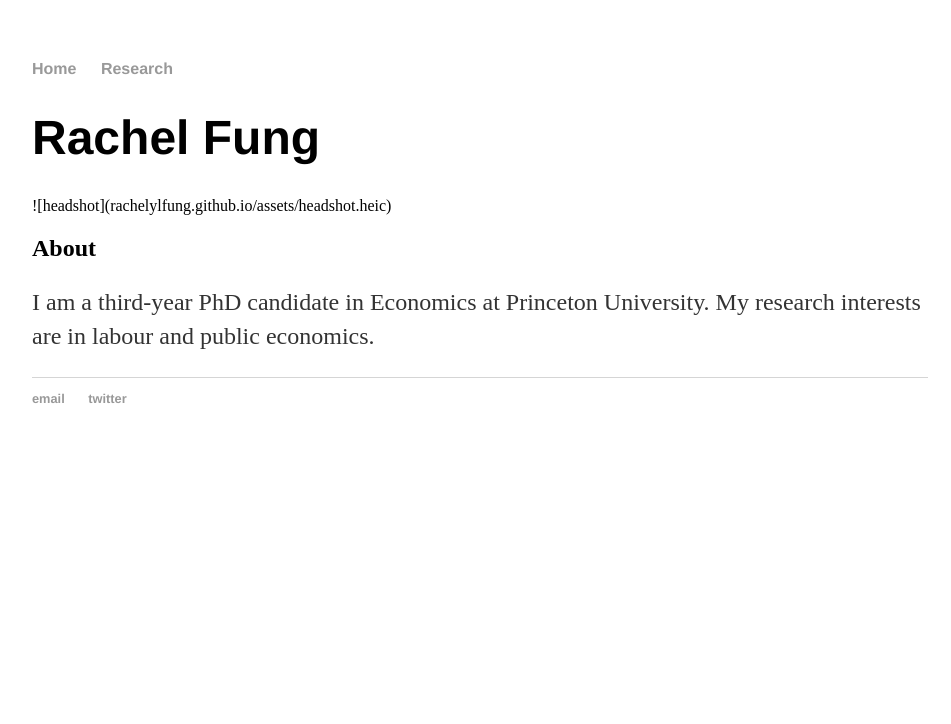
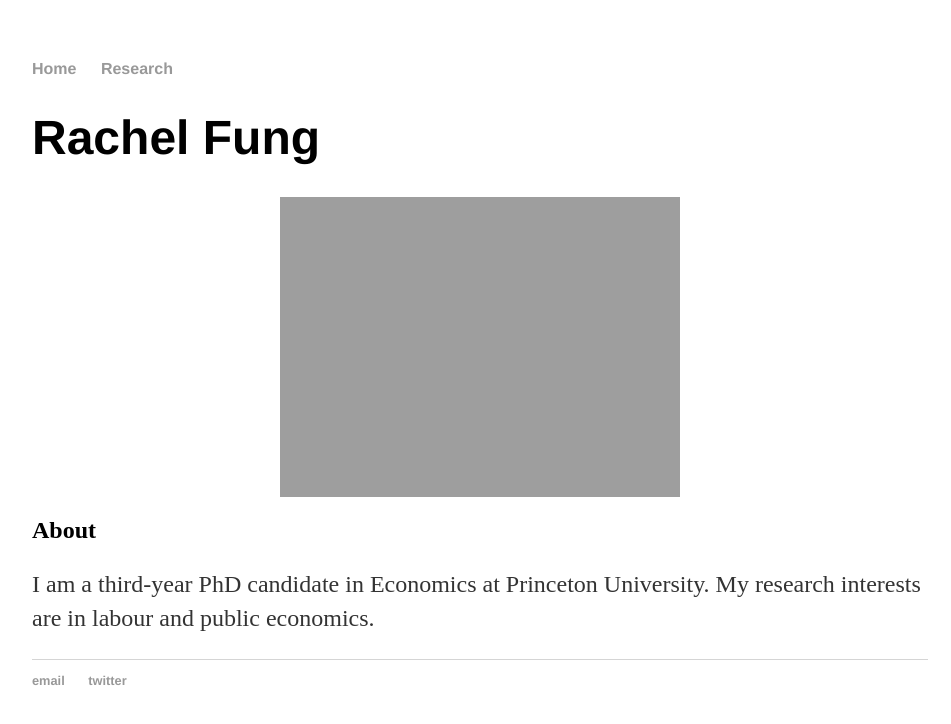
Before and after one commit to rachelylfung/rachelylfung.github.io, a Jekyll site: the page built from index.html, in a window 1280 px wide. Shown: the top 724 px of the page, without its empty margins (160-1111 px from the left). Built offline with Jekyll 4.4.1, drawn with Linux system fonts in a browser that asks for light colours.

Commit message:
Update index.html

```diff
--- a/index.html
+++ b/index.html
@@ -6,7 +6,7 @@ title: Rachel Fung
 	<h1>Rachel Fung</h1>
 </div><!-- /.blurb -->
 
-![headshot](rachelylfung.github.io/assets/headshot.heic)
+<img src="{{site.url}}/images/headshot.heic" style="display: block; margin: auto;" />
 
 <div class="post">
 	<h2> About </h2>
```
